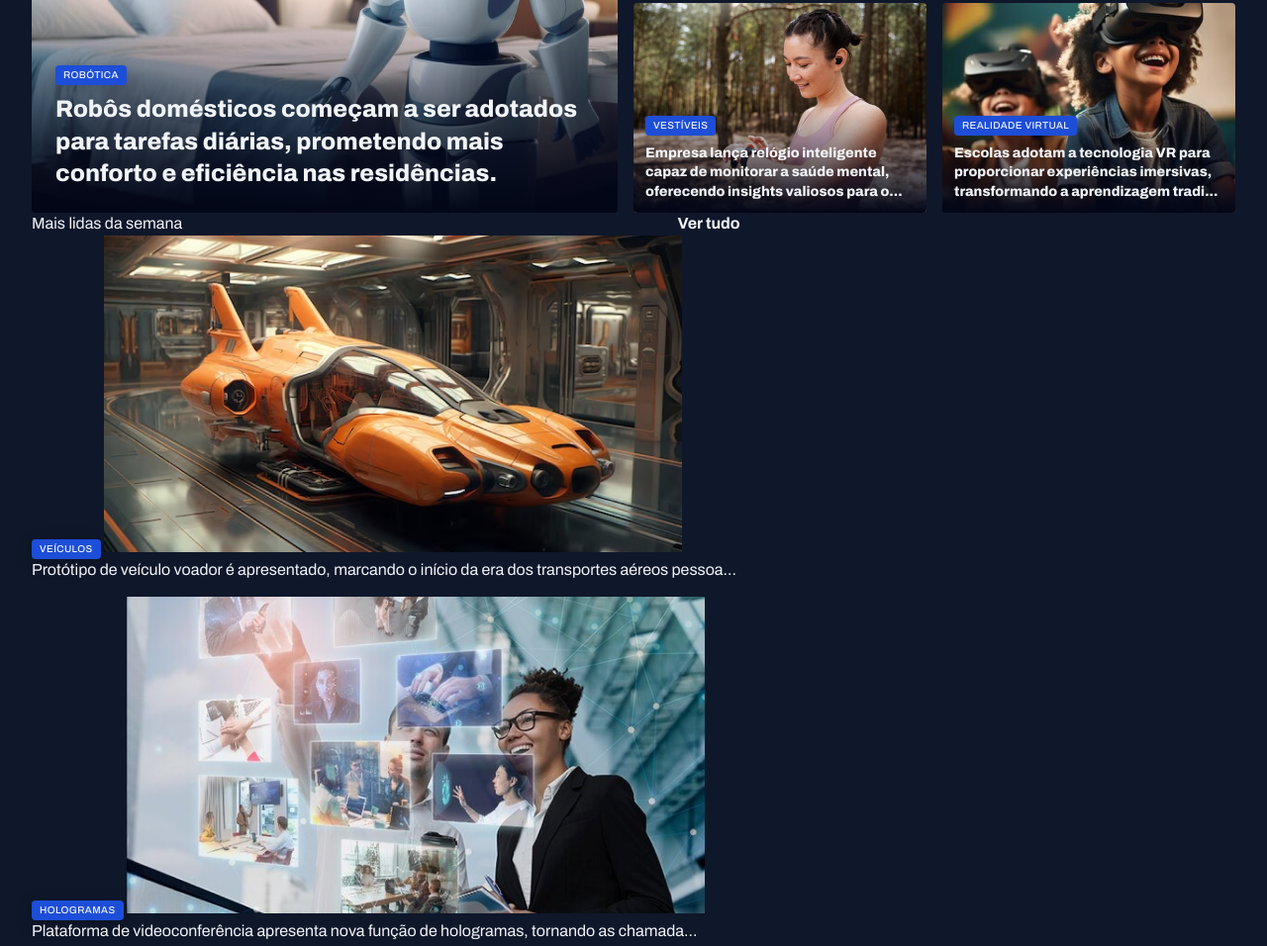
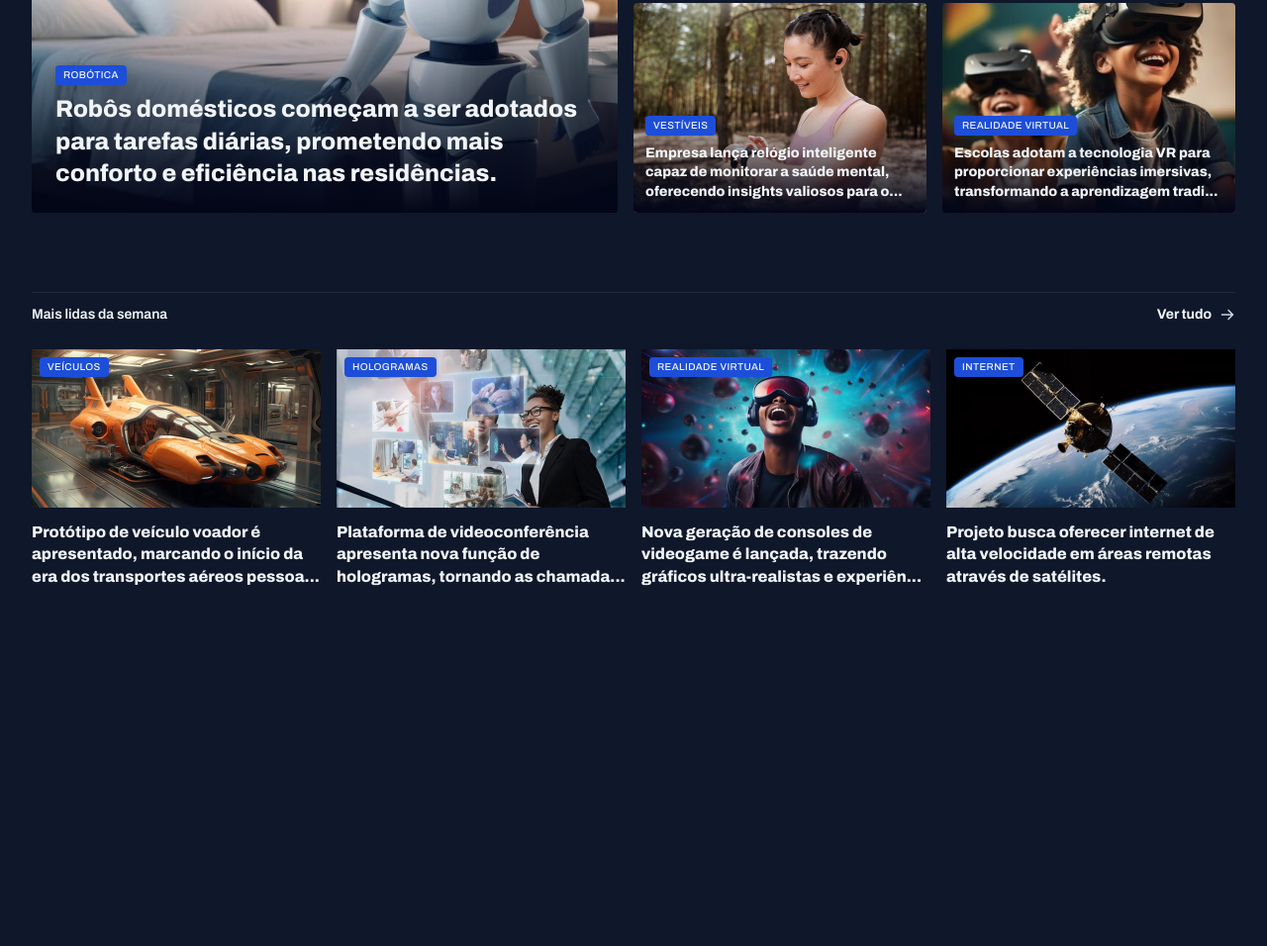
Before and after one commit to KayanDenizo/fullstack-portal-de-noticias, a plain HTML site: page index.html in a window 1280 px wide. Shown: the part 389-1345 px from the top of the page at 99% size. After the commit the page ends 983 px from the top, so only its background shows below. Drawn offline with Linux system fonts and the light colour scheme.

Commit message:
Aplicando estilos na secao mais lidas da semana

```diff
--- a/styles/global.css
+++ b/styles/global.css
@@ -59,6 +59,8 @@ img {
 
 main {
     margin-top: 40px;
+
+    gap: 80px;
 }
 
 .content-tag {
--- a/styles/sections.css
+++ b/styles/sections.css
@@ -1,3 +1,27 @@
+section header {
+    border-top: 1px solid var(--stroke-color);
+    padding-block: 12px 24px;
+    font: var(--text-span);
+
+
+    a {
+        justify-self: end;
+        align-items: center;
+        gap: 8px;
+
+        span {
+            background-image: url(../assets/icons/ArrowRight.svg);
+            width: 16px;
+            height: 16px;
+        }
+
+        &:hover span {
+            background-image: url(../assets/icons/ArrowRight-hover.svg);
+        }
+    }
+
+}
+
 #featured {
     img {
         height: 100%;
@@ -16,11 +40,9 @@
             position: absolute;
             inset: 0;
             top: 50%;
-            background: linear-gradient(
-                180deg,
-                transparent 0%,
-                #020617 100%
-            );
+            background: linear-gradient(180deg,
+                    transparent 0%,
+                    #020617 100%);
         }
 
         figcaption {
@@ -39,3 +61,32 @@
         }
     }
 }
+
+#weekly {
+
+
+
+    &>div {
+        grid-template-columns: repeat(4, 292px);
+    }
+
+    img {
+        height: 160px;
+    }
+
+    figure {
+        position: relative;
+
+        .content-tag {
+            position: absolute;
+            top: 8px;
+            left: 8px;
+        }
+
+        p {
+            margin-top: 8px;
+            font-weight: 800;
+        }
+    }
+
+}
```
